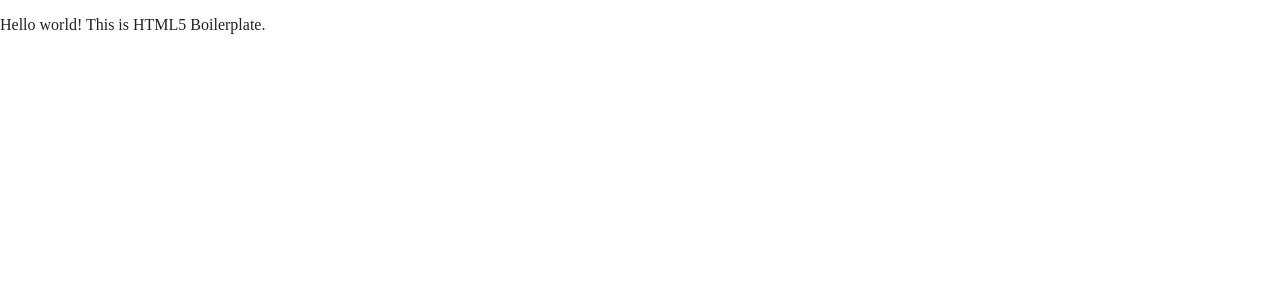
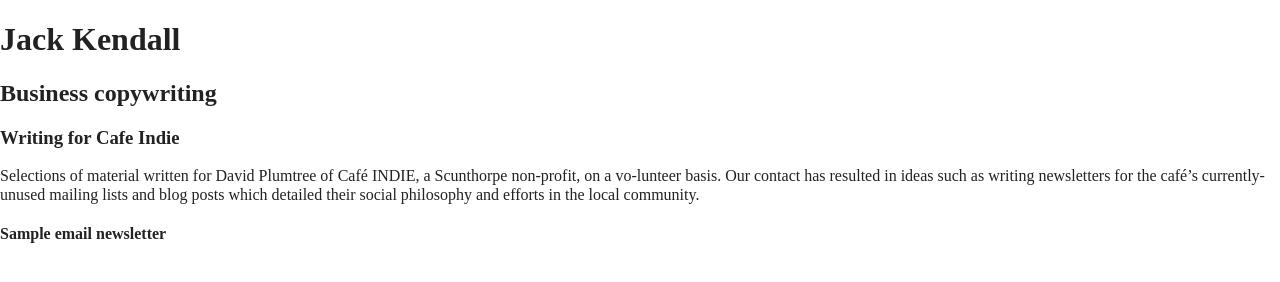
Before and after one commit to jkendall327/Portfolio, a website built with Parcel: page index.html in a window 1280 px wide. Built offline with nearby package versions, Linux system fonts and the light colour scheme.

Commit message:
Beginning to input content into HTML before CSS.

```diff
--- a/index.html
+++ b/index.html
@@ -3,8 +3,8 @@
 
 <head>
   <meta charset="utf-8">
-  <title></title>
-  <meta name="description" content="">
+  <title>Jack Kendall's Portfolio</title>
+  <meta name="description" content="Jack Kendall Portfolio">
   <meta name="viewport" content="width=device-width, initial-scale=1">
 
   <meta property="og:title" content="">
@@ -24,18 +24,42 @@
 
 <body>
 
-  <!-- Add your site or application content here -->
-  <p>Hello world! This is HTML5 Boilerplate.</p>
+  <header>
+    <h1>Jack Kendall</h1>
+  </header>
+
+  <section class="contents">
+
+  </section>
+
+  <main>
+
+    <section class="business">
+
+      <h2 class="section-header" id="business">Business copywriting</h2>
+
+      <section class="cafe-indie">
+        <div class="preface">
+          <h3 class="business-header">Writing for Cafe Indie</h3>
+          <p class="preface">Selections of material written for David Plumtree of Café INDIE, a Scunthorpe non-profit,
+            on a vo-lunteer basis. Our contact has resulted in ideas such as writing newsletters for the café’s
+            currently-unused mailing lists and blog posts which detailed their social philosophy and efforts in the
+            local community.</p>
+        </div>
+        <article class="entry">
+          <h4 class="item-header">Sample email newsletter</h4>
+          <p class="item"></p>
+        </article>
+      </section>
+
+    </section>
+
+  </main>
+
+  <!-- scripts-->
   <script src="js/vendor/modernizr-3.11.2.min.js"></script>
   <script src="js/plugins.js"></script>
   <script src="js/main.js"></script>
-
-  <!-- Google Analytics: change UA-XXXXX-Y to be your site's ID. -->
-  <script>
-    window.ga = function () { ga.q.push(arguments) }; ga.q = []; ga.l = +new Date;
-    ga('create', 'UA-XXXXX-Y', 'auto'); ga('set', 'anonymizeIp', true); ga('set', 'transport', 'beacon'); ga('send', 'pageview')
-  </script>
-  <script src="https://www.google-analytics.com/analytics.js" async></script>
 </body>
 
 </html>
```
